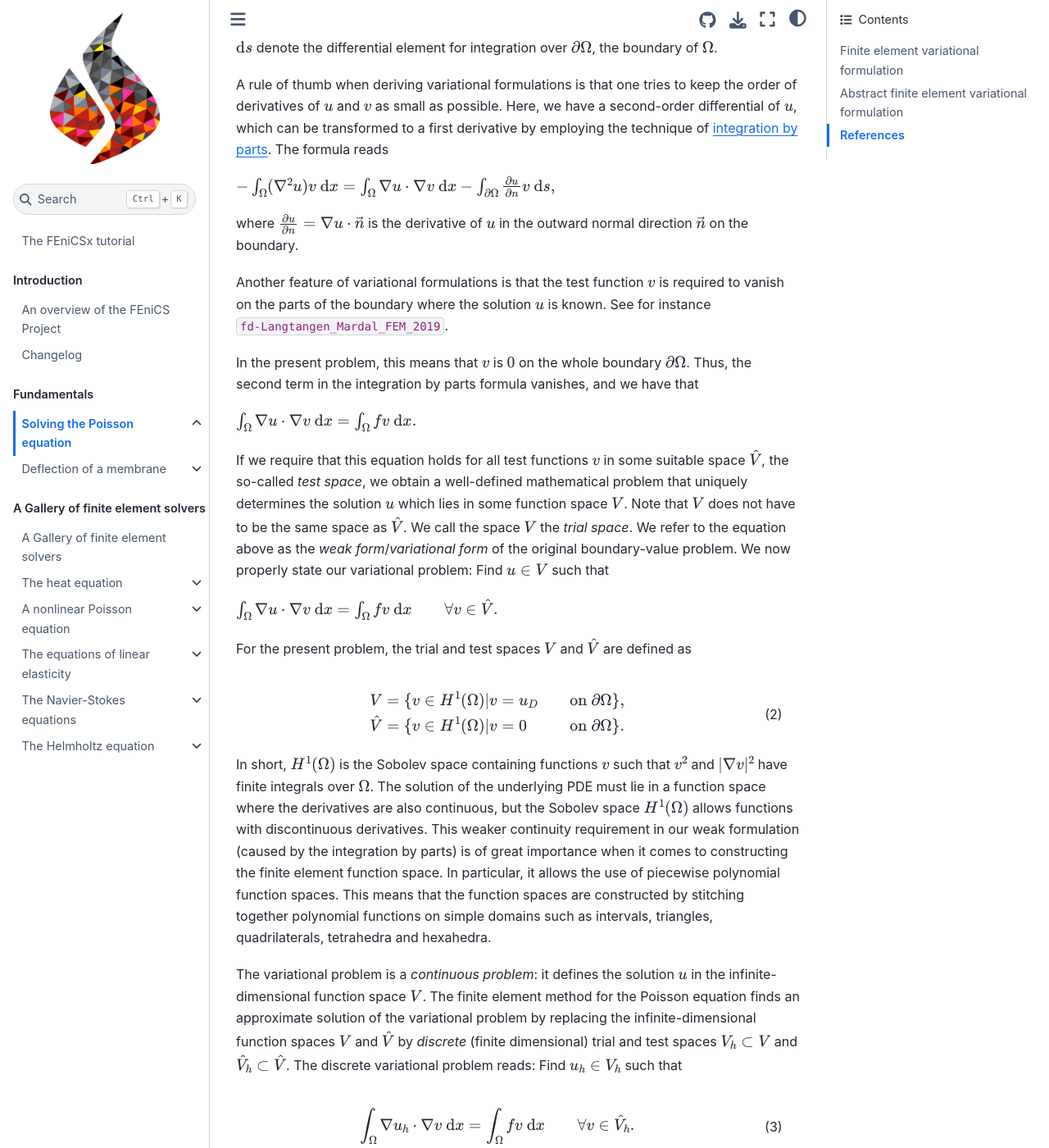
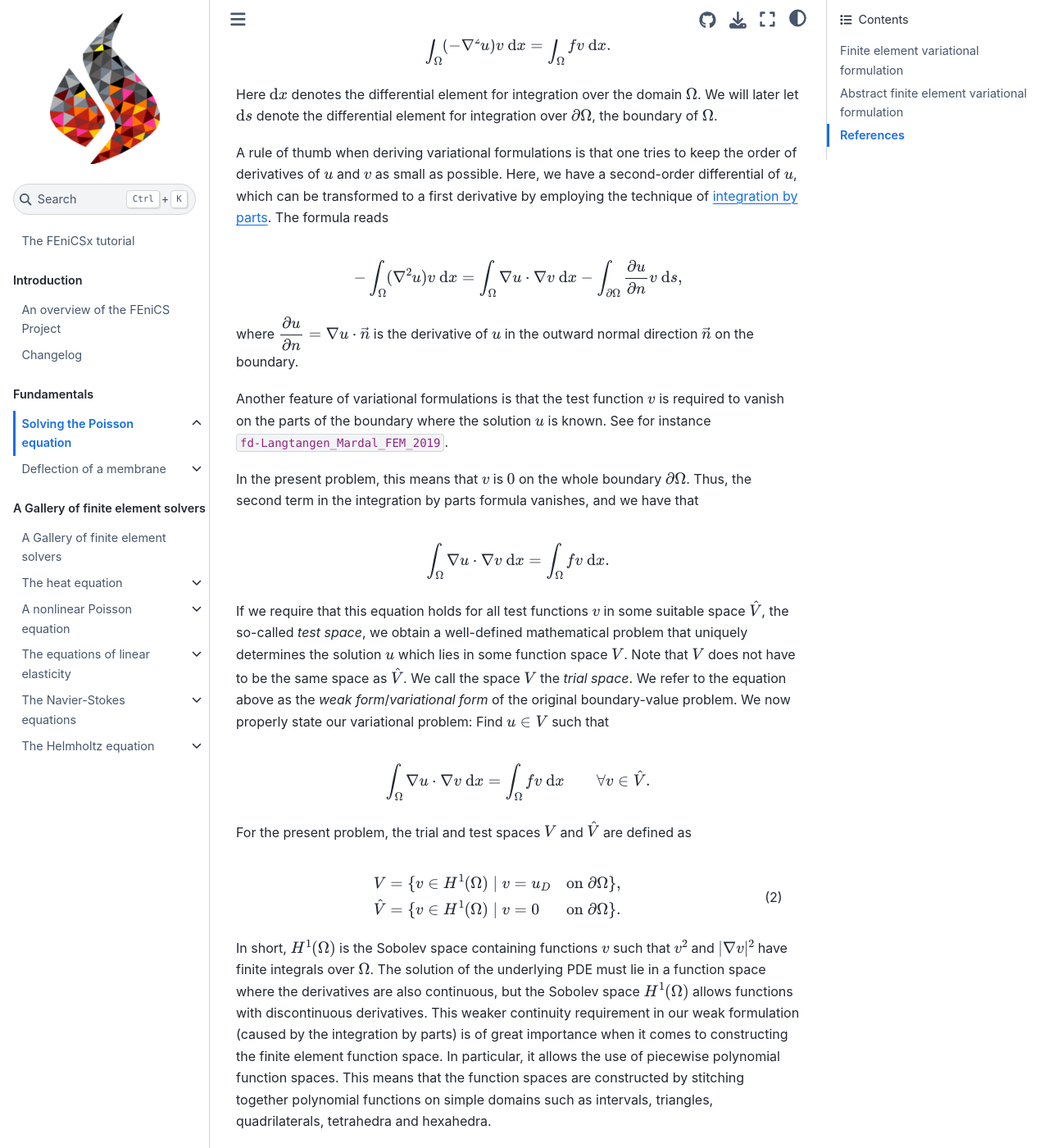
Before and after one commit to jorgensd/dolfinx-tutorial, a Jupyter Book: the page built from chapter1/fundamentals.md, in a window 1280 px wide and 1400 px high, scrolled down 2038 px. Shown: the whole window at 82% size. Built offline with Jupyter Book 1.0.4 settings and Sphinx 7.4.7 and the Sphinx Book theme 1.1.4, drawn with Linux system fonts in a browser that asks for light colours; pages that are not in the unit, such as notebooks, are missing from menus; cross-references to code outside the pages are shown as plain code.

Commit message:
Make some equations displaystyle (#323)
* Make the inline fraction displaystyle.

* Make a bunch of equations displaystyle.

* Reduce space between the 'v = ' and the text; increase spacing before and after the |.

```diff
--- a/chapter1/fundamentals.md
+++ b/chapter1/fundamentals.md
@@ -27,7 +27,7 @@
 
 In the two-dimensional space with coordinates $x$ and $y$, we can expand the Poisson equation as
 
-$-\frac{\partial^2 u}{\partial x^2} - \frac{\partial^2 u}{\partial y^2} = f(x,y)$
+$$-\frac{\partial^2 u}{\partial x^2} - \frac{\partial^2 u}{\partial y^2} = f(x,y)$$
 
 The unknown $u$ is now a function of two variables, $u=u(x,y)$, defined over the two-dimensional domain $\Omega$.
 
@@ -65,7 +65,7 @@
 
 In the present case, we multiply the Poisson equation by a test function $v$ and integrate over $\Omega$:
 
-$\int_\Omega (-\nabla^2 u) v~\mathrm{d} x = \int_\Omega f v~\mathrm{d} x.$
+$$\int_\Omega (-\nabla^2 u) v~\mathrm{d} x = \int_\Omega f v~\mathrm{d} x.$$
 
 Here $\mathrm{d} x$ denotes the differential element for integration over the domain $\Omega$. We will later let $\mathrm{d} s$ denote the differential element for integration over $\partial\Omega$, the boundary of $\Omega$.
 
@@ -74,29 +74,31 @@
 [integration by parts](https://en.wikipedia.org/wiki/Integration_by_parts).
 The formula reads
 
-$-\int_\Omega (\nabla^2 u)v~\mathrm{d}x
+$$-\int_\Omega (\nabla^2 u)v~\mathrm{d}x
 = \int_\Omega\nabla u\cdot\nabla v~\mathrm{d}x-
-\int_{\partial\Omega}\frac{\partial u}{\partial n}v~\mathrm{d}s,$
+\int_{\partial\Omega}\frac{\partial u}{\partial n}v~\mathrm{d}s,$$
 
-where $\frac{\partial u}{\partial n}=\nabla u \cdot \vec{n}$ is the derivative of $u$ in the outward normal direction $\vec{n}$ on the boundary.
+where $\dfrac{\partial u}{\partial n}=\nabla u \cdot \vec{n}$ is the derivative of $u$ in the outward normal direction $\vec{n}$ on the boundary.
 
 Another feature of variational formulations is that the test function $v$ is required to vanish on the parts of the boundary where the solution $u$ is known. See for instance {cite}`fd-Langtangen_Mardal_FEM_2019`.
 
 In the present problem, this means that $v$ is $0$ on the whole boundary $\partial\Omega$. Thus, the second term in the integration by parts formula vanishes, and we have that
 
-$\int_\Omega \nabla u \cdot \nabla v~\mathrm{d} x = \int_\Omega f v~\mathrm{d} x.$
+$$\int_\Omega \nabla u \cdot \nabla v~\mathrm{d} x = \int_\Omega f v~\mathrm{d} x.$$
 
 If we require that this equation holds for all test functions $v$ in some suitable space $\hat{V}$, the so-called _test space_, we obtain a well-defined mathematical problem that uniquely determines the solution $u$ which lies in some function space $V$. Note that $V$ does not have to be the same space as
 $\hat{V}$. We call the space $V$ the _trial space_. We refer to the equation above as the _weak form_/_variational form_ of the original boundary-value problem. We now properly state our variational problem:
 Find $u\in V$ such that
 
-$\int_\Omega \nabla u \cdot \nabla v~\mathrm{d} x = \int_\Omega f v~\mathrm{d} x\qquad \forall v \in \hat{V}.$
+$$\int_\Omega \nabla u \cdot \nabla v~\mathrm{d} x = \int_\Omega f v~\mathrm{d} x\qquad \forall v \in \hat{V}.$$
 
 For the present problem, the trial and test spaces $V$ and $\hat{V}$ are defined as
-\begin{align}
-V&=\{v\in H^1(\Omega) \vert v=u_D&&\text{on } \partial \Omega \},\\
-\hat{V}&=\{v\in H^1(\Omega) \vert v=0 &&\text{on } \partial \Omega \}.
-\end{align}
+\begin{equation}
+\begin{alignedat}{2}
+V &= \{v \in H^1(\Omega) \mid v = u_D && \quad \text{on } \partial \Omega \}, \\
+\hat{V} &= \{v \in H^1(\Omega) \mid v = 0 && \quad \text{on } \partial \Omega \}.
+\end{alignedat}
+\end{equation}
 In short, $H^1(\Omega)$ is the Sobolev space containing functions $v$ such that $v^2$ and $\vert \nabla v \vert ^2$ have finite integrals over $\Omega$. The solution of the underlying
 PDE must lie in a function space where the derivatives are
 also continuous, but the Sobolev space $H^1(\Omega)$ allows functions with discontinuous derivatives.
```
